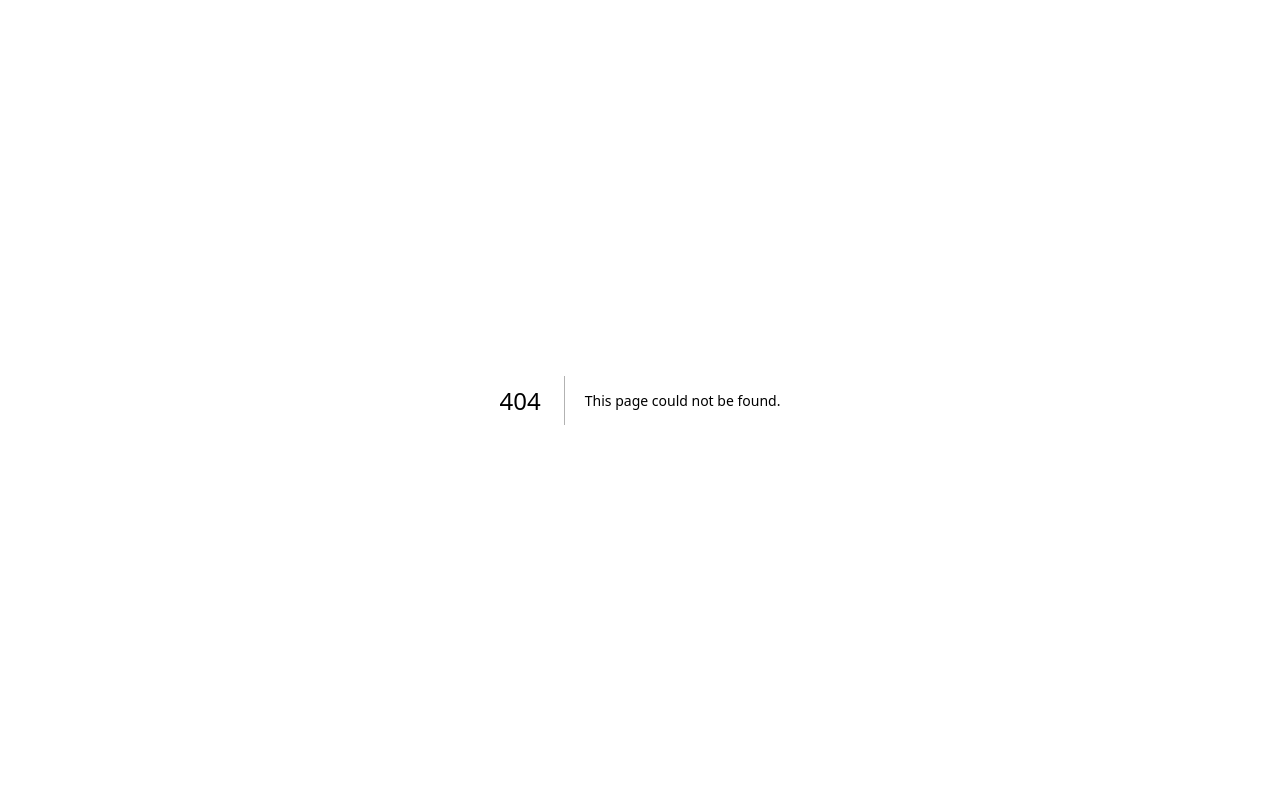
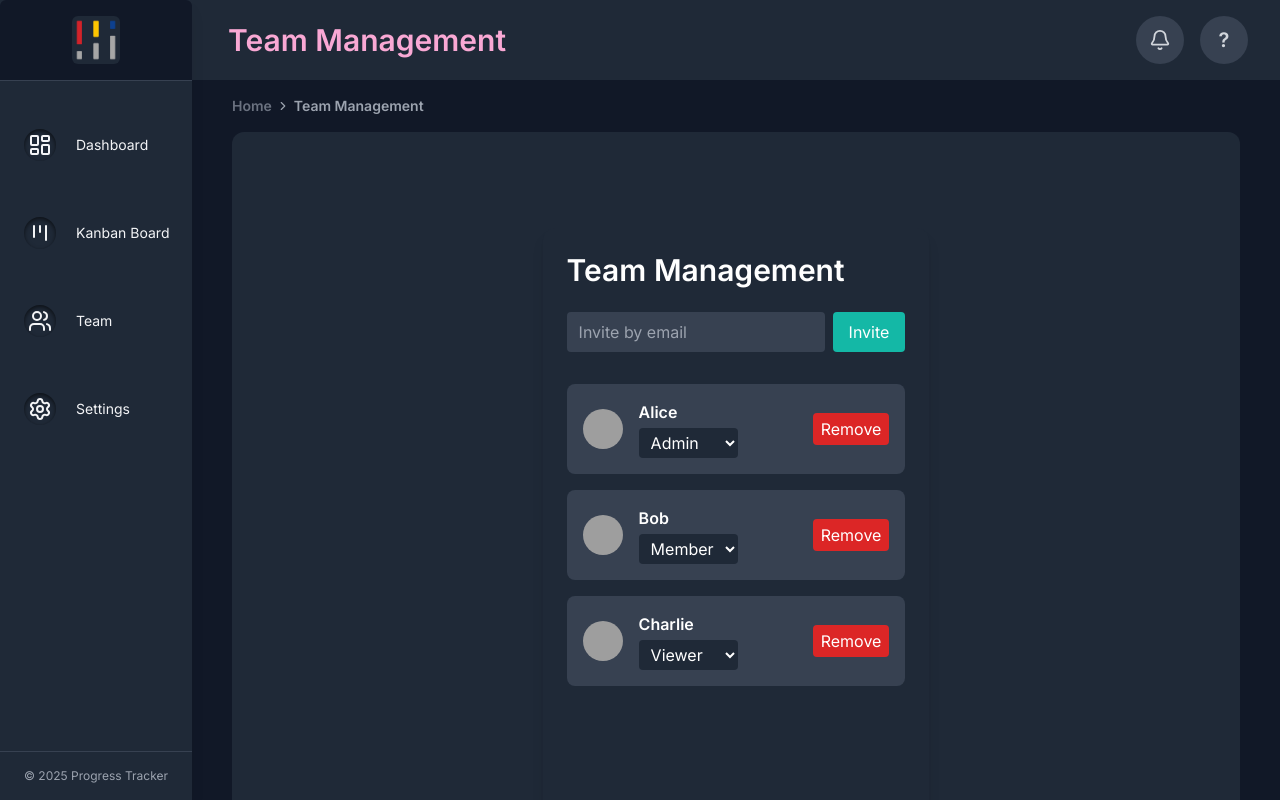
Before and after one commit to definitelynotjin/progress-tracker, a Next.js app: page /team-management in a window 1280 px wide. Before the commit this address had no page. Shown: the top 800 px of the page. Built offline with nearby package versions, Linux system fonts and the light colour scheme; grey boxes are pictures that could not be loaded.

Commit message:
feat: implement Team Management page with Header, HeaderBar, and TeamManagement components; update Sidebar navigation

```diff
--- /dev/null
+++ b/src/app/components/team-management/Header.tsx
@@ -0,0 +1,20 @@
+"use client";
+
+import React from "react";
+import NotificationButton from "../notification/NotificationButton";
+
+export default function Header() {
+    return (
+        <div className="h-20 flex px-8 items-center justify-between bg-gray-800">
+            <h1 className="text-3xl pl-1 font-bold text-pink-300">
+                Team Management
+            </h1>
+            <div className="flex items-center gap-4 relative">
+                <NotificationButton />
+                <div className="w-12 h-12 rounded-full bg-gray-700 hover:bg-gray-500 transition-colors relative flex items-center justify-center text-gray-300 text-xl font-bold">
+                    <span>?</span>
+                </div>
+            </div>
+        </div>
+    );
+}
--- /dev/null
+++ b/src/app/components/team-management/Team-Management.tsx
@@ -0,0 +1,96 @@
+"use client";
+
+import React, { useState } from 'react';
+
+// Sample data for demonstration
+const initialMembers = [
+    { id: 1, name: 'Alice', role: 'Admin', avatar: 'https://i.pravatar.cc/100?img=1' },
+    { id: 2, name: 'Bob', role: 'Member', avatar: 'https://i.pravatar.cc/100?img=2' },
+    { id: 3, name: 'Charlie', role: 'Viewer', avatar: 'https://i.pravatar.cc/100?img=3' },
+];
+
+const roles = ['Admin', 'Member', 'Viewer'];
+
+export default function TeamManagement() {
+    const [members, setMembers] = useState(initialMembers);
+    const [inviteEmail, setInviteEmail] = useState("");
+
+    const handleInvite = (email: string) => {
+        // For demo, just add a fake member
+        setMembers([
+            ...members,
+            {
+                id: Date.now(),
+                name: email.split('@')[0],
+                role: 'Member',
+                avatar: `https://i.pravatar.cc/100?u=${email}`,
+            },
+        ]);
+    };
+
+    const handleRoleChange = (id: number, newRole: string) => {
+        setMembers(members.map(m => m.id === id ? { ...m, role: newRole } : m));
+    };
+
+    const handleRemove = (id: number) => {
+        setMembers(members.filter(m => m.id !== id));
+    };
+
+    return (
+        <div className="flex flex-row  gap-4 rounded-xl overflow-auto bg-gray-800 p-16 min-h-screen">
+            <div className="max-w-2xl mx-auto p-6 bg-gray-800 rounded-xl shadow-lg mt-8">
+                <h1 className="text-3xl font-bold text-white mb-6">Team Management</h1>
+
+                {/* Invite Form */}
+                <form
+                    onSubmit={e => {
+                        e.preventDefault();
+                        if (inviteEmail) {
+                            handleInvite(inviteEmail);
+                            setInviteEmail("");
+                        }
+                    }}
+                    className="flex gap-2 mb-8"
+                >
+                    <input
+                        type="email"
+                        placeholder="Invite by email"
+                        value={inviteEmail}
+                        onChange={e => setInviteEmail(e.target.value)}
+                        className="px-3 py-2 rounded bg-gray-700 text-white flex-1"
+                    />
+                    <button type="submit" className="bg-teal-500 text-white px-4 py-2 rounded">
+                        Invite
+                    </button>
+                </form>
+
+                {/* Team Member List */}
+                <div className="grid grid-cols-1 gap-4">
+                    {members.map(member => (
+                        <div key={member.id} className="flex items-center bg-gray-700 rounded-lg p-4">
+                            <img src={member.avatar} alt={member.name} className="w-10 h-10 rounded-full mr-4" />
+                            <div className="flex-1">
+                                <div className="text-white font-semibold">{member.name}</div>
+                                <select
+                                    value={member.role}
+                                    onChange={e => handleRoleChange(member.id, e.target.value)}
+                                    className="bg-gray-800 text-white rounded px-2 py-1 mt-1"
+                                >
+                                    {roles.map(role => (
+                                        <option key={role} value={role}>{role}</option>
+                                    ))}
+                                </select>
+                            </div>
+                            <button
+                                onClick={() => handleRemove(member.id)}
+                                className="ml-4 px-2 py-1 bg-red-600 text-white rounded hover:bg-red-700"
+                            >
+                                Remove
+                            </button>
+                        </div>
+                    ))}
+                </div>
+            </div>
+        </div>
+    );
+}
--- /dev/null
+++ b/src/app/components/team-management/TeamHeaderBar.tsx
@@ -0,0 +1,23 @@
+import React from "react";
+import { Breadcrumb, BreadcrumbItem, BreadcrumbLink, } from "@/components/ui/breadcrumb";
+import { ChevronRight } from "lucide-react";
+
+export default function TeamHeaderBar() {
+    return (
+        <div className="flex items-center justify-between mb-4 -mt-6 w-full">
+            {/* Shadcn Breadcrumbs */}
+            <Breadcrumb className="flex flex-row items-center">
+                <BreadcrumbItem>
+                    <BreadcrumbLink href="/dashboard" className="font-bold text-sm text-gray-500 hover:text-gray-300 transition">
+                        Home</BreadcrumbLink>
+                </BreadcrumbItem>
+                <ChevronRight size={14} className="mx-1 text-gray-400" />
+                <BreadcrumbItem>
+                    <BreadcrumbLink href="/team-management" className="font-bold text-sm text-gray-400 hover:text-gray-300 transition">
+                        Team Management</BreadcrumbLink>
+                </BreadcrumbItem>
+            </Breadcrumb>
+            {/* Avatars */}
+        </div>
+    );
+}
--- a/src/app/sidebar.tsx
+++ b/src/app/sidebar.tsx
@@ -8,7 +8,7 @@ export default function Sidebar({ className = "", onMouseEnter, onMouseLeave }:
     const navItems = [
         { href: "/dashboard", icon: <LayoutDashboard className="text-2xl" />, label: "Dashboard" },
         { href: "/kanban", icon: <Kanban className="text-2xl" />, label: "Kanban Board" },
-        { href: "/users", icon: <Users className="text-2xl" />, label: "Team" },
+        { href: "/team-management", icon: <Users className="text-2xl" />, label: "Team" },
         { href: "/settings", icon: <Settings className="text-4xl" />, label: "Settings" },
     ];
 
--- /dev/null
+++ b/src/app/team-management/page.tsx
@@ -0,0 +1,19 @@
+import Sidebar from '@/app/sidebar';
+import Header from '@/app/components/team-management/Header';
+import HeaderBar from '@/app/components/team-management/TeamHeaderBar';
+import TeamManagement from '../components/team-management/Team-Management';
+
+export default function TeamManagementPage() {
+    return (
+        <div className="relative bg-repeat-round min-h-screen ">
+            <Sidebar className="sidebar" />
+            <div className="content min-h-screen">
+                <Header />
+                <main className="p-10 bg-gray-900">
+                    <HeaderBar />
+                    <TeamManagement />
+                </main>
+            </div>
+        </div>
+    );
+}
```
